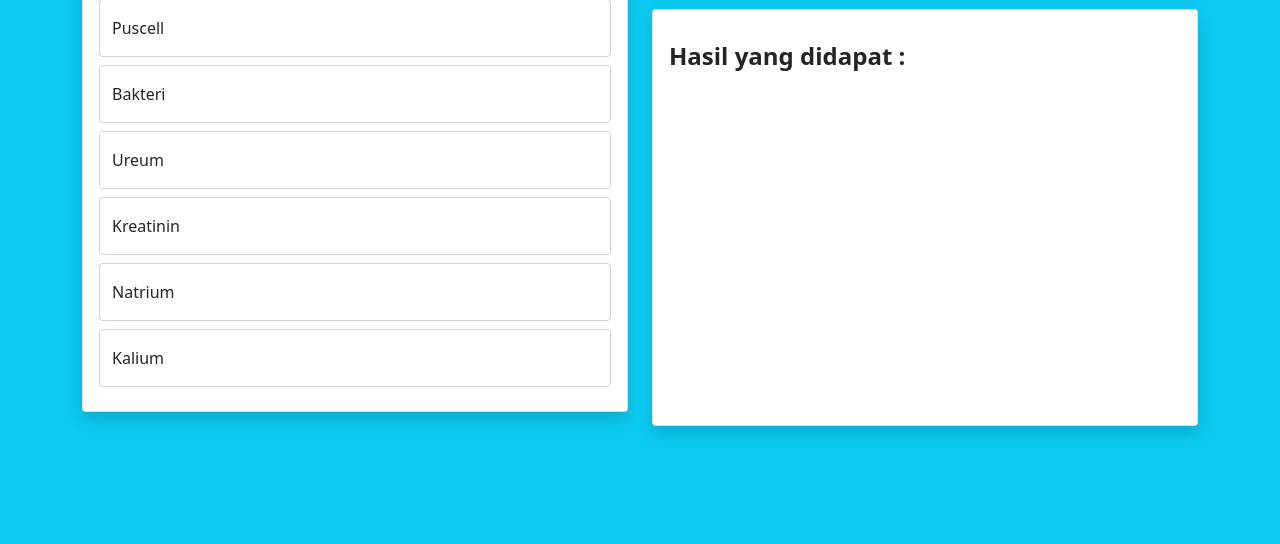
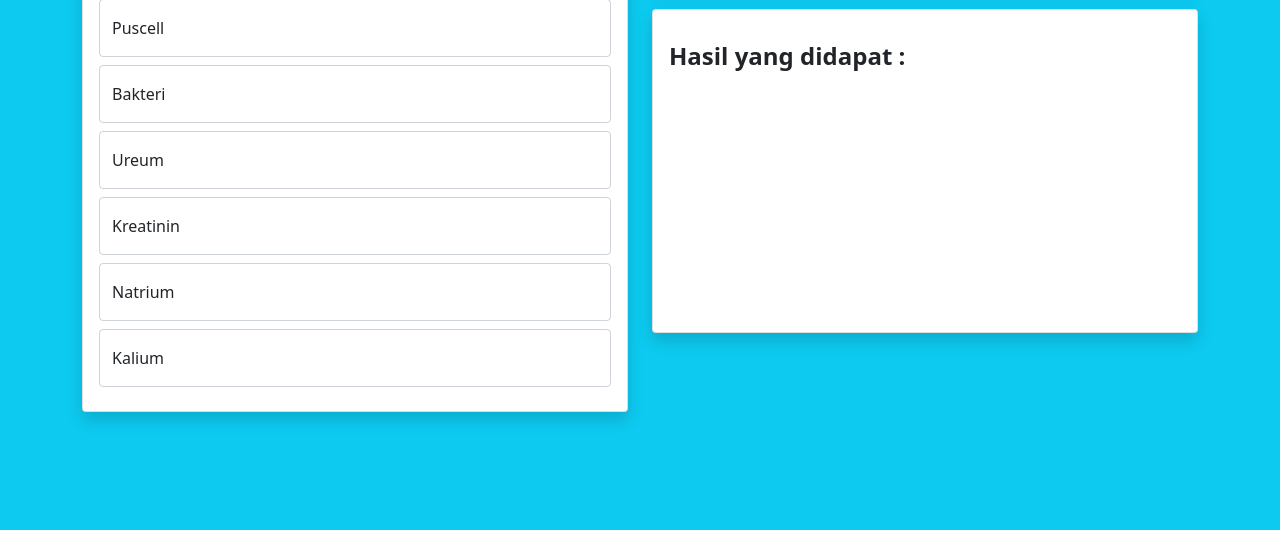
Before and after one commit to BroBonjol/KlasifikasiGinjalKronik, a Flask app: page / in a window 1280 px wide. Shown: the part 515-1059 px from the top of the page. Run offline with Flask 2, Linux system fonts and the light colour scheme.

Commit message:
first commit

```diff
--- a/app.py
+++ b/app.py
@@ -21,9 +21,9 @@ def ValuePredictor(to_predict_list):
 @app.route('/result', methods = ['POST'])
 def result():
     if request.method == 'POST':
-        to_predict_list = request.form.to_dict()
-        to_predict_list = list(to_predict_list.values())
-        to_predict_list = list(map(int, to_predict_list))
+        to_predict_list  = request.form.to_dict()
+        to_predict_list  = list(to_predict_list.values())
+        to_predict_list  = list(map(int, to_predict_list))
         result = ValuePredictor(to_predict_list)
 
         if int(result) == 0:
--- a/templates/index.html
+++ b/templates/index.html
@@ -123,14 +123,14 @@
 						</form>
 					</div>
 				</div>
-                <div class="card shadow mt-4" style="min-height: 52.1vh;">
+                <div class="card shadow mt-4" style="min-height: 40.5vh;">
                     <div class="card-body">
                         <h4 class="fw-bold my-3 mb-4">Hasil yang didapat :</h4>
                         <h4 class="text-center">{{ prediction }}</h4>
                     </div>
                 </div>
 			</div>
-	</div>
+	    </div>
 
 	<script src="https://cdn.jsdelivr.net/npm/bootstrap@5.0.2/dist/js/bootstrap.bundle.min.js"
 		integrity="sha384-MrcW6ZMFYlzcLA8Nl+NtUVF0sA7MsXsP1UyJoMp4YLEuNSfAP+JcXn/tWtIaxVXM"
```
